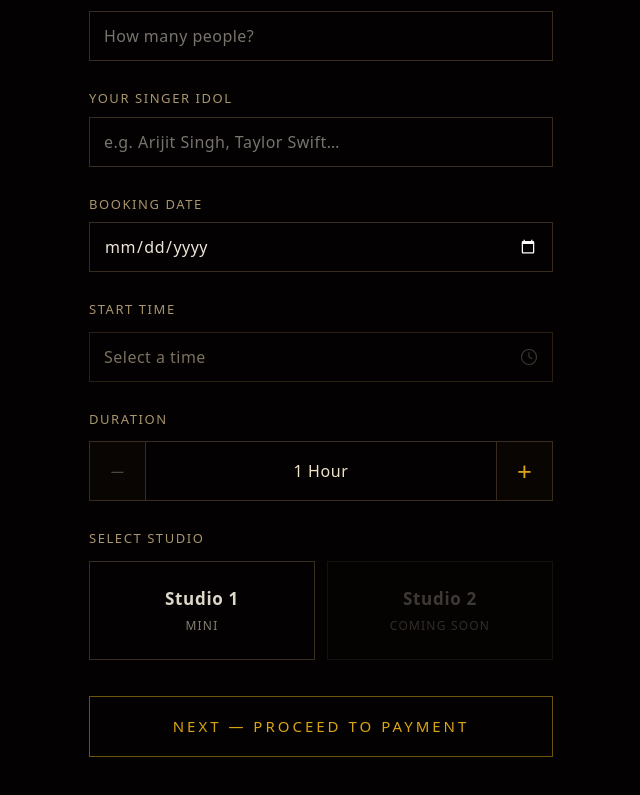
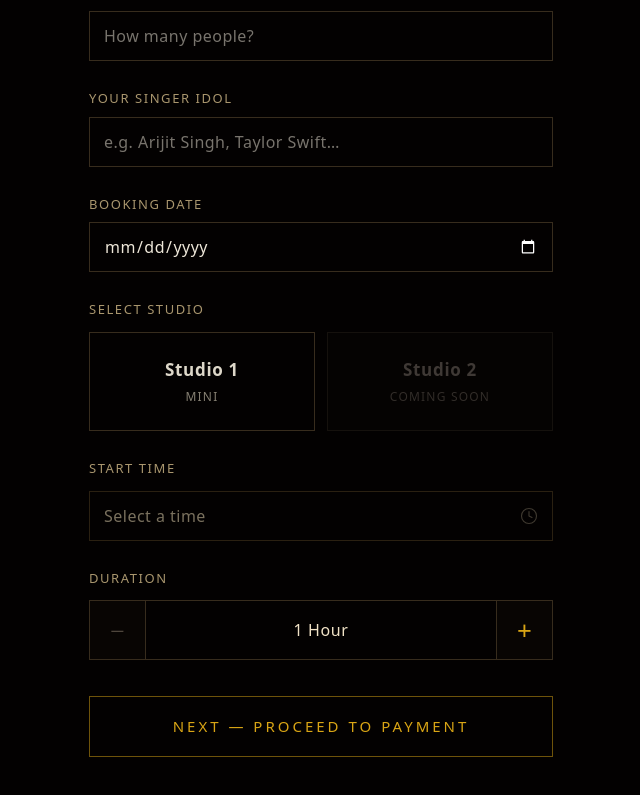
Before and after one commit to nikhil191206/TheGoldenMic, a Next.js app: page /booking in a window 1280 px wide. Shown: the part 808-1603 px from the top of the page, without its empty margins (319-959 px from the left). Built offline with nearby package versions, Linux system fonts and the light colour scheme.

Commit message:
fix: studio before time slot, slots blacked out until studio picked

```diff
--- a/app/booking/page.tsx
+++ b/app/booking/page.tsx
@@ -96,7 +96,9 @@ export default function BookingPage() {
     setForm((f) => ({ ...f, duration: DURATION_STEPS[newIdx].value }));
   };
 
-  const isAvailable = (slot: string) => !hasConflict(slot, form.duration, takenHours);
+  // Slots are blacked out if no studio is selected yet, or if the hour is taken
+  const isAvailable = (slot: string) =>
+    !!form.studio && !hasConflict(slot, form.duration, takenHours);
 
   // ── Step 1 → Step 2 ──
   const handleNext = () => {
@@ -294,57 +296,7 @@ export default function BookingPage() {
                 style={{ ...inputStyle, colorScheme: "dark" }} />
             </Field>
 
-            {/* Start Time */}
-            <div className="space-y-3" ref={timePickerRef}>
-              <Label>Start Time</Label>
-              <button type="button" onClick={() => setTimePickerOpen((o) => !o)}
-                style={{ ...inputStyle, display: "flex", alignItems: "center", justifyContent: "space-between",
-                  cursor: "pointer", borderColor: timePickerOpen ? "oklch(0.75 0.15 85)" : undefined,
-                  color: form.time_slot ? "oklch(0.95 0.02 85)" : "oklch(0.55 0.03 85)" }}>
-                <span>{form.time_slot || "Select a time"}</span>
-                <svg style={{ width: 18, height: 18, opacity: 0.5, flexShrink: 0 }} fill="none" viewBox="0 0 24 24" stroke="currentColor">
-                  <path strokeLinecap="round" strokeLinejoin="round" strokeWidth={1.5} d="M12 6v6l4 2m6-2a10 10 0 11-20 0 10 10 0 0120 0z" />
-                </svg>
-              </button>
-              {timePickerOpen && (
-                <div style={{ border: "1px solid oklch(0.75 0.15 85 / 0.35)", background: "oklch(0.12 0.01 60)",
-                  padding: 12, display: "grid", gridTemplateColumns: "1fr 1fr", gap: 8 }}>
-                  {TIME_SLOTS.map((t) => {
-                    const active = form.time_slot === t;
-                    const avail  = isAvailable(t);
-                    return (
-                      <button key={t} type="button" disabled={!avail}
-                        onClick={() => { if (avail) { set("time_slot", t); setTimePickerOpen(false); } }}
-                        title={!avail ? "Already booked" : undefined}
-                        style={{ padding: "12px 8px", fontFamily: "system-ui, sans-serif", fontSize: 15,
-                          letterSpacing: "0.04em", transition: "all 0.2s", cursor: avail ? "pointer" : "not-allowed",
-                          textDecoration: !avail ? "line-through" : "none",
-                          border: active ? "1px solid oklch(0.75 0.15 85)" : !avail ? "1px solid oklch(0.22 0.02 60)" : "1px solid oklch(0.3 0.03 75)",
-                          background: active ? "oklch(0.75 0.15 85 / 0.12)" : !avail ? "oklch(0.14 0.01 60)" : "transparent",
-                          color: active ? "oklch(0.75 0.15 85)" : !avail ? "oklch(0.35 0.02 60)" : "oklch(0.80 0.02 85)" }}>
-                        {t}
-                      </button>
-                    );
-                  })}
-                </div>
-              )}
-            </div>
-
-            {/* Duration stepper */}
-            <div className="space-y-3">
-              <Label>Duration</Label>
-              <div style={{ display: "flex", alignItems: "center", border: "1px solid oklch(0.3 0.03 75)", overflow: "hidden" }}>
-                <StepBtn onClick={() => stepDuration(-1)} disabled={durationIdx === 0}>−</StepBtn>
-                <span style={{ flex: 1, textAlign: "center", fontFamily: "system-ui, sans-serif",
-                  fontSize: "clamp(13px, 3.5vw, 16px)", letterSpacing: "0.04em", color: "oklch(0.92 0.04 85)",
-                  padding: "0 4px", whiteSpace: "nowrap", overflow: "hidden", textOverflow: "ellipsis" }}>
-                  {DURATION_STEPS[durationIdx].label}
-                </span>
-                <StepBtn onClick={() => stepDuration(1)} disabled={durationIdx === DURATION_STEPS.length - 1} right>+</StepBtn>
-              </div>
-            </div>
-
-            {/* Studio */}
+            {/* Studio — placed here so time slots know which studio to check */}
             <div className="space-y-3">
               <Label>Select Studio</Label>
               <div style={{ display: "grid", gridTemplateColumns: "1fr 1fr", gap: 12 }}>
@@ -371,6 +323,63 @@ export default function BookingPage() {
                     </label>
                   );
                 })}
+              </div>
+            </div>
+
+            {/* Start Time — slots are blacked out until studio is selected */}
+            <div className="space-y-3" ref={timePickerRef}>
+              <Label>Start Time</Label>
+              <button type="button" onClick={() => setTimePickerOpen((o) => !o)}
+                style={{ ...inputStyle, display: "flex", alignItems: "center", justifyContent: "space-between",
+                  cursor: "pointer", borderColor: timePickerOpen ? "oklch(0.75 0.15 85)" : undefined,
+                  color: form.time_slot ? "oklch(0.95 0.02 85)" : "oklch(0.55 0.03 85)" }}>
+                <span>{form.time_slot || "Select a time"}</span>
+                <svg style={{ width: 18, height: 18, opacity: 0.5, flexShrink: 0 }} fill="none" viewBox="0 0 24 24" stroke="currentColor">
+                  <path strokeLinecap="round" strokeLinejoin="round" strokeWidth={1.5} d="M12 6v6l4 2m6-2a10 10 0 11-20 0 10 10 0 0120 0z" />
+                </svg>
+              </button>
+              {timePickerOpen && (
+                <div style={{ border: "1px solid oklch(0.75 0.15 85 / 0.35)", background: "oklch(0.12 0.01 60)", padding: 12 }}>
+                  {!form.studio && (
+                    <p style={{ fontFamily: "system-ui, sans-serif", fontSize: 12, color: "oklch(0.50 0.03 75)",
+                      letterSpacing: "0.06em", textAlign: "center", padding: "8px 0 12px" }}>
+                      Select a studio above to see available times
+                    </p>
+                  )}
+                  <div style={{ display: "grid", gridTemplateColumns: "1fr 1fr", gap: 8 }}>
+                    {TIME_SLOTS.map((t) => {
+                      const active = form.time_slot === t;
+                      const avail  = isAvailable(t);
+                      return (
+                        <button key={t} type="button" disabled={!avail}
+                          onClick={() => { if (avail) { set("time_slot", t); setTimePickerOpen(false); } }}
+                          title={!avail ? (form.studio ? "Already booked" : "Select a studio first") : undefined}
+                          style={{ padding: "12px 8px", fontFamily: "system-ui, sans-serif", fontSize: 15,
+                            letterSpacing: "0.04em", transition: "all 0.2s", cursor: avail ? "pointer" : "not-allowed",
+                            textDecoration: (form.studio && !avail) ? "line-through" : "none",
+                            border: active ? "1px solid oklch(0.75 0.15 85)" : !avail ? "1px solid oklch(0.22 0.02 60)" : "1px solid oklch(0.3 0.03 75)",
+                            background: active ? "oklch(0.75 0.15 85 / 0.12)" : !avail ? "oklch(0.14 0.01 60)" : "transparent",
+                            color: active ? "oklch(0.75 0.15 85)" : !avail ? "oklch(0.30 0.02 60)" : "oklch(0.80 0.02 85)" }}>
+                          {t}
+                        </button>
+                      );
+                    })}
+                  </div>
+                </div>
+              )}
+            </div>
+
+            {/* Duration stepper */}
+            <div className="space-y-3">
+              <Label>Duration</Label>
+              <div style={{ display: "flex", alignItems: "center", border: "1px solid oklch(0.3 0.03 75)", overflow: "hidden" }}>
+                <StepBtn onClick={() => stepDuration(-1)} disabled={durationIdx === 0}>−</StepBtn>
+                <span style={{ flex: 1, textAlign: "center", fontFamily: "system-ui, sans-serif",
+                  fontSize: "clamp(13px, 3.5vw, 16px)", letterSpacing: "0.04em", color: "oklch(0.92 0.04 85)",
+                  padding: "0 4px", whiteSpace: "nowrap", overflow: "hidden", textOverflow: "ellipsis" }}>
+                  {DURATION_STEPS[durationIdx].label}
+                </span>
+                <StepBtn onClick={() => stepDuration(1)} disabled={durationIdx === DURATION_STEPS.length - 1} right>+</StepBtn>
               </div>
             </div>
 
```
